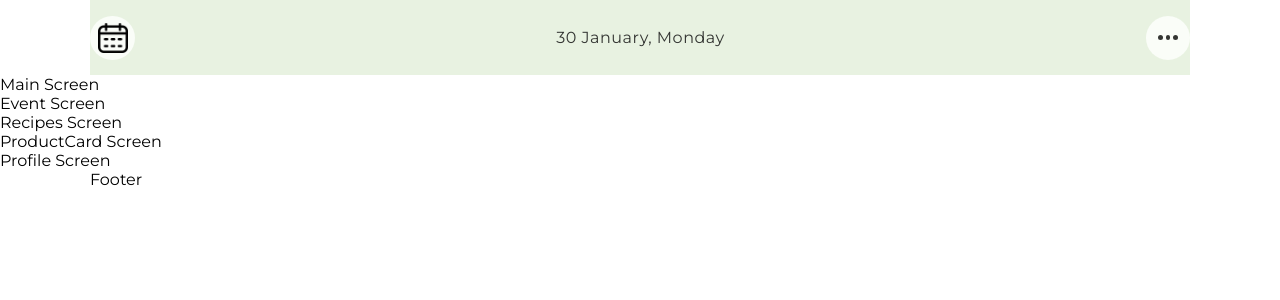
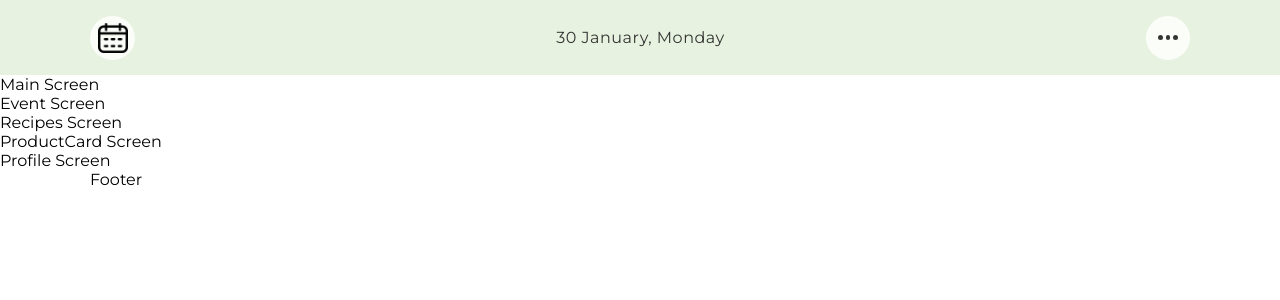
Before and after one commit to mitjasha/avocado, a React (Create React App) app: page / in a window 1280 px wide. Shown: the top 300 px of the page. Built offline with nearby package versions, Linux system fonts and the light colour scheme.

Commit message:
feat: add header-container

```diff
--- a/src/containers/Header/Header.scss
+++ b/src/containers/Header/Header.scss
@@ -3,11 +3,14 @@
 .header {
   background-color: $bg-color;
   height: 75px;
-  display: flex;
-  line-height: 20px;
-  letter-spacing: 0.5px;
-  color: $dark-color;
-  align-items: center;
+
+  &__container {
+    display: flex;
+    line-height: 20px;
+    letter-spacing: 0.5px;
+    color: $dark-color;
+    align-items: center;
+  }
 
   &__date-input {
     width: 44px;
@@ -32,7 +35,6 @@
     &::-webkit-calendar-picker-indicator {
       width: 100%;
       height: 100%;
-      margin-right: 13px;
       cursor: pointer;
       opacity: 0;
     }
--- a/src/containers/Header/Header.tsx
+++ b/src/containers/Header/Header.tsx
@@ -3,7 +3,8 @@ import "./Header.scss";
 
 const Header: React.FC = () => {
   return (
-    <header className="header container">
+    <header className="header">
+      <div className="container header__container">
         <input type="date" className="header__date-input" />
         <div className="header__date">30 January, Monday</div>
         <button type="button" className="header__menu-btn">
@@ -11,6 +12,7 @@ const Header: React.FC = () => {
           <div className="dot" />
           <div className="dot" />
         </button>
+      </div>
     </header>
   );
 };
--- a/src/index.scss
+++ b/src/index.scss
@@ -106,7 +106,6 @@ a {
 }
 
 .container {
-  width: 100%;
   height: 100%;
   margin: auto;
   padding: 0 $offset-mob 0 $offset-mob;
```
Lines whose indentation alone changed are shown as unchanged.
